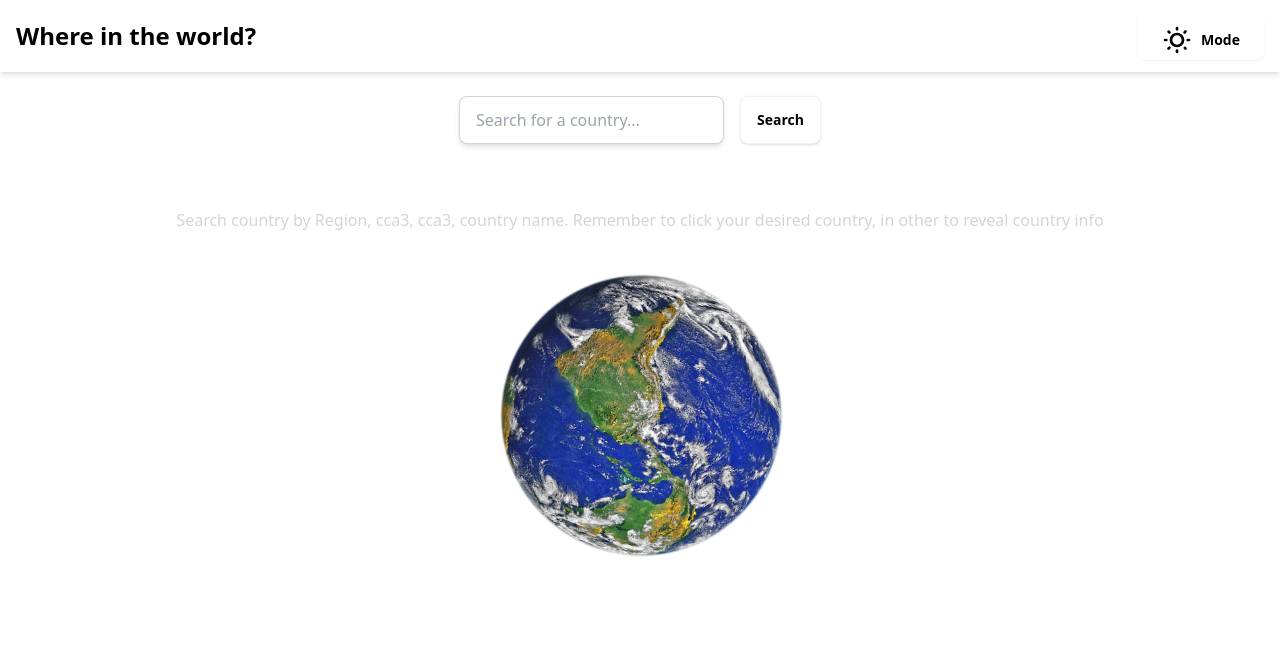
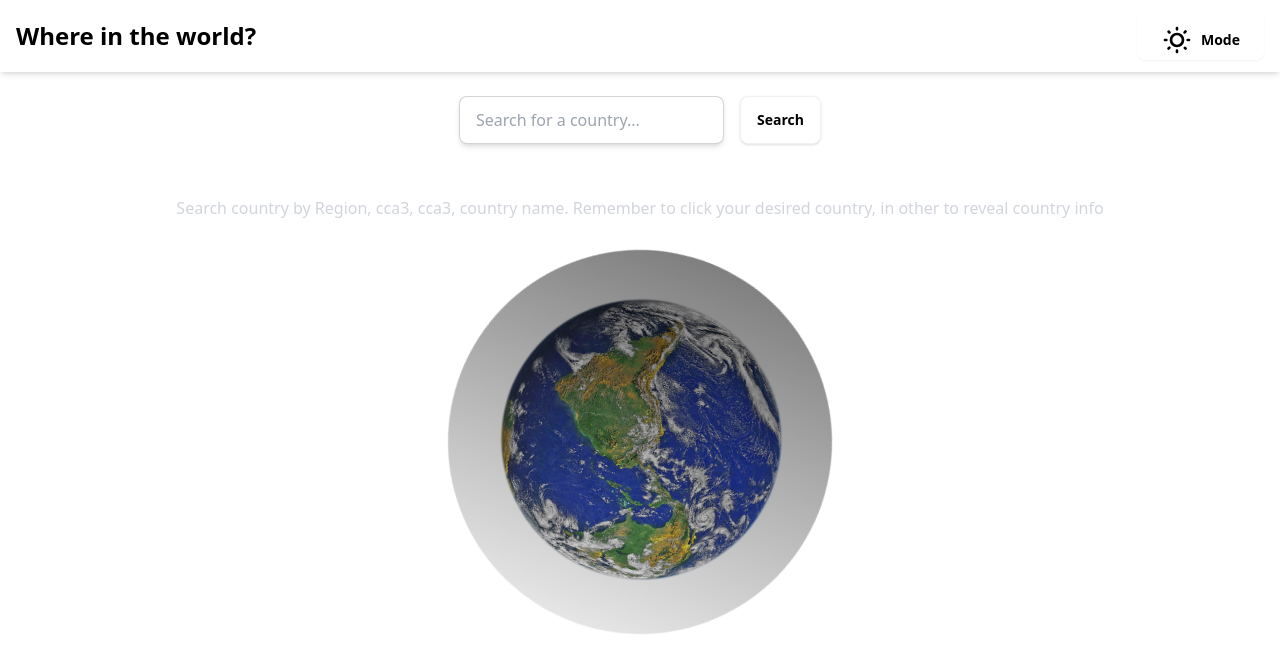
Before and after one commit to Oyasikelly/geo-country, a Next.js app: page / in a window 1280 px wide. Shown: the top 672 px of the page. Built offline with nearby package versions, Linux system fonts and the light colour scheme.

Commit message:
Update Countries.js

```diff
--- a/src/components/Countries.js
+++ b/src/components/Countries.js
@@ -14,21 +14,26 @@ export default function Countries({
     <div className="relative h-screen overflow-scroll scrollbar-none w-full">
       <div
         className="
-    absolute  top-[30%] left-[50%] transform -translate-x-1/2 -translate-y-1/2
+    absolute top-[30%] left-[50%]  transform -translate-x-[30%] -translate-y-1/2
     bg-cover bg-no-repeat rounded-full animate-spinEarth
     w-40 h-40   /* Default size for small screens */
     sm:w-48 sm:h-48 /* Medium size for small screens */
     md:w-64 md:h-64 /* Larger size for tablets */
     lg:w-80 lg:h-80 /* Larger size for desktops */
     xl:w-96 xl:h-96 /* Largest size for large desktops */
-
+    mt-6
   "
-        style={{ backgroundImage: "url('/earth-texture.png')" }}
+        style={{
+          backgroundImage: `
+      linear-gradient(to bottom, rgba(128, 128, 128, 0.2), rgba(0, 0, 0, 0.5)),
+      url('/earth-texture.png')
+    `,
+        }}
       ></div>
 
       {/* Other content */}
 
-      <p className=" w-auto text-gray-300 self-center text-center mt-1 lg:mt-4 pb-4 z-1">
+      <p className=" w-auto text-gray-300 self-center text-center mt-1 pb-4 z-1">
         Search country by Region, cca3, cca3, country name. Remember to click
         your desired country, in other to reveal country info
       </p>
```
